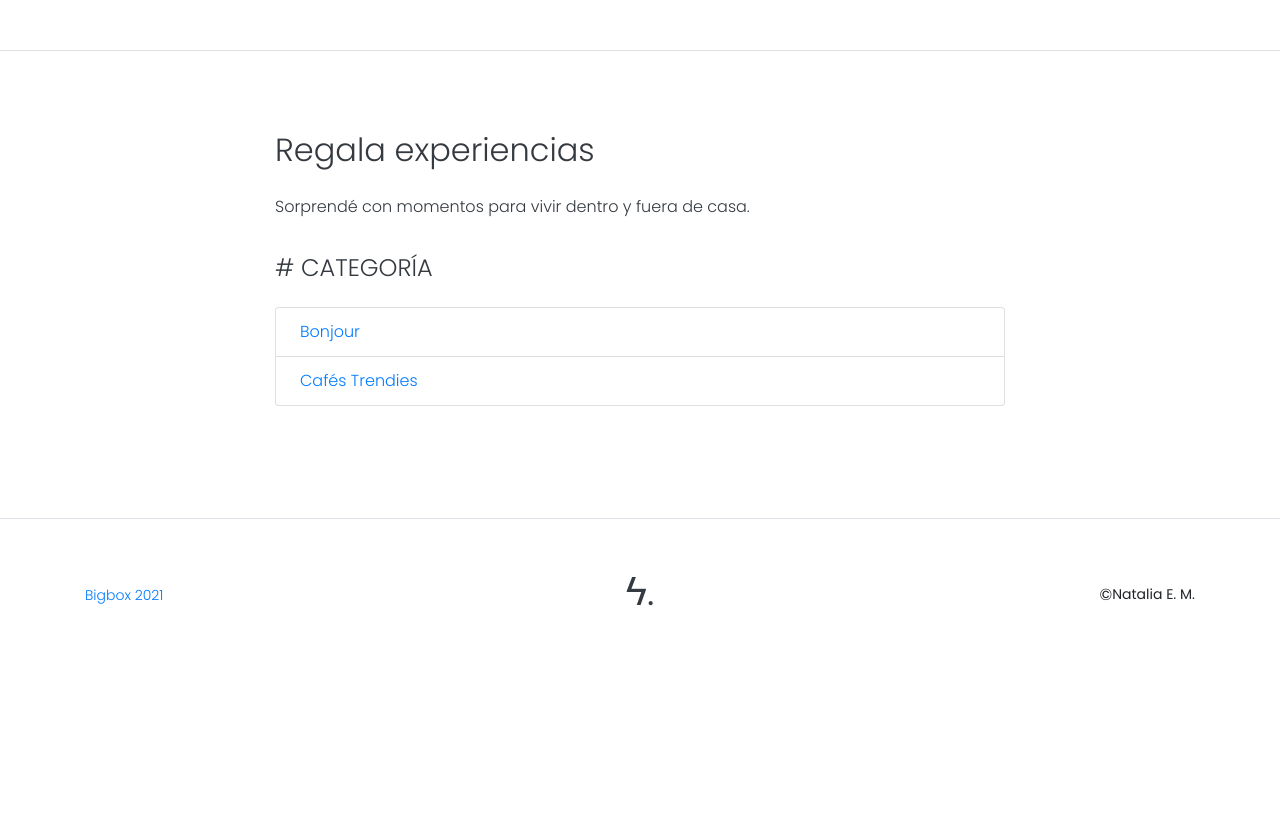
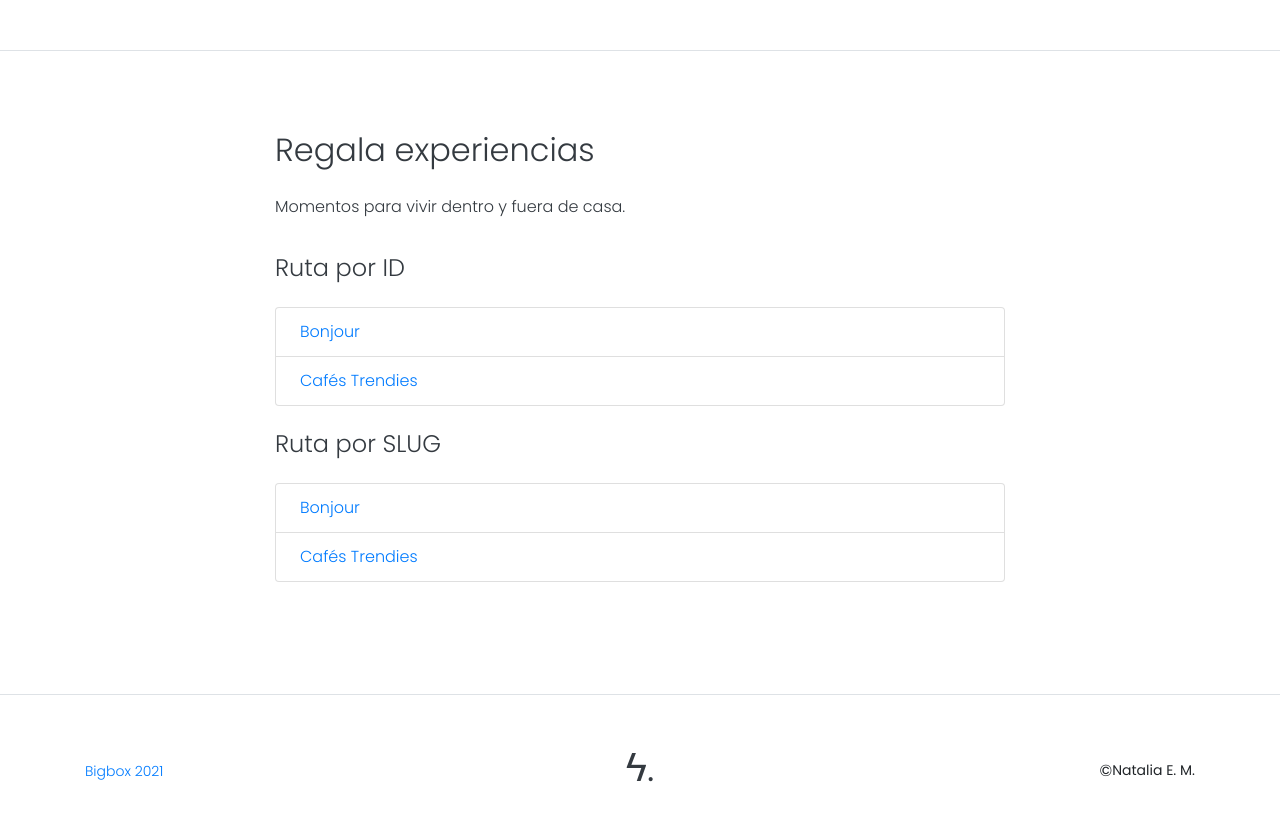
Before and after one commit to mena-hub/challenge_bigbox, a Django app: page /box/ in a window 1280 px wide. Shown: the part 287-1109 px from the top of the page. Before the commit the page ends 893 px from the top, so only its background shows below. Run offline with Django 3.2, Linux system fonts and the light colour scheme; data comes from the database, SQL or seed files in the repository; some libraries are stand-ins or nearby versions.

Commit message:
SLUG: db field, html, function and path

```diff
--- a/bigbox/models.py
+++ b/bigbox/models.py
@@ -37,4 +37,4 @@ class Box(Product):
     activities = models.ManyToManyField(Activity, verbose_name="actividades") # !!! Lo importante
     price = models.IntegerField(verbose_name='precio de venta')
     purchase_available = models.BooleanField(default=False, verbose_name='disponible venta individual')
-    slug = models.CharField(max_length=20, null=True, blank=True) # blank=True <-- No, a futuro
+    slug = models.CharField(max_length=20, null=True, blank=True)
--- a/bigbox/templates/bigbox/box_list.html
+++ b/bigbox/templates/bigbox/box_list.html
@@ -1,6 +1,7 @@
 {% extends "bigbox/base.html" %}
 {% block title %}Boxes{% endblock %}
 
+{% load box_simple_tag %}
 {% block content %}
 <section class="section border-bottom">
     <div class="container">
@@ -8,11 +9,20 @@
             <div class="col-lg-8 col-md-10 mx-auto pb-5">
                 <div class="text-dark">
                     <h2 class="py-3">Regala experiencias</h2>
-                    <p>Sorprendé con momentos para vivir dentro y fuera de casa.</p>
-                    <h4 class="text-uppercase py-3"> # Categoría</h4>
+                    <p>Momentos para vivir dentro y fuera de casa.</p>
+                    <h4 class="py-3">Ruta por ID</h4>
+                    <ul class="pb-2 list-group">
+                        {% for box in boxes %}
+                            <li class="list-group-item pl-4"><a href="{% url 'bigbox:information' box.id %}">{{ box.name }}</a></li>
+                        {% endfor %}
+                    </ul>
+                    <h4 class="py-3">Ruta por SLUG</h4>
                     <ul class="list-group">
-                        {% for box in boxes %}
-                            <li class="list-group-item pl-4"><a href="{% url 'information' box.id %}">{{ box.name }}</a></li>
+                        {% get_box_list as boxes_all %}
+                        {% for box in boxes_all %}
+                            <li class="list-group-item pl-4">
+                                <a href="{% url 'bigbox:label' box.slug|slugify %}">{{ box.name }}</a>
+                            </li>
                         {% endfor %}
                     </ul>
                 </div>
--- a/bigbox/urls.py
+++ b/bigbox/urls.py
@@ -9,5 +9,5 @@ bigbox_patterns = ([
     path('<int:box_id>/', views.information, name="information"),
     path('<int:box_id>/activity/', views.activities, name="activities"),
     path('<int:box_id>/activity/<int:activity_id>', views.relation, name="relation"),
-#   path('<slug:box_slug>/', views.label, name="label"),
+    path('<slug:box_slug>/', views.label, name="label"),
 ], 'bigbox')
--- a/bigbox/views.py
+++ b/bigbox/views.py
@@ -1,5 +1,5 @@
 from django.core.paginator import Paginator, EmptyPage, PageNotAnInteger
-from django.shortcuts import render, get_object_or_404
+from django.shortcuts import render, redirect, get_list_or_404, get_object_or_404
 from .models import Box, Activity
 
 def home(request):
@@ -29,9 +29,9 @@ def activities(request, box_id):
     return render(request, "bigbox/activity_list.html", {'activities': activities})
 
 def relation(request, box_id, activity_id):
-    activity_detail = get_object_or_404(Activity, activity_id=activity_id)
-    return render(request, "bigbox/activity_detail.html", {'relation': activity_detail}) # No resuelto
+    box_detail = get_object_or_404(Activity, id=activity_id)
+    return render(request, "bigbox/activity_detail.html", {'relation': box_detail})
 
-def label(request, slug):
-    box_label_detail = get_object_or_404(Box, slug=slug)
-    return render(request, "bigbox/box_detail.html", {'label': box_label_detail})
+def label(request, box_slug):
+    box_label_detail = get_list_or_404(Box)
+    return render(request, "bigbox/sample.html", {'label': box_label_detail})
```
